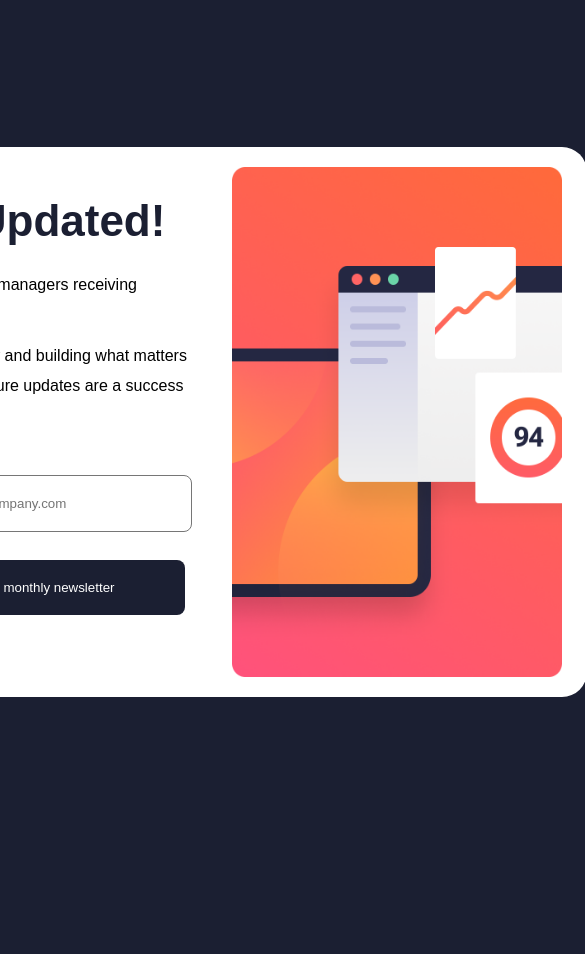
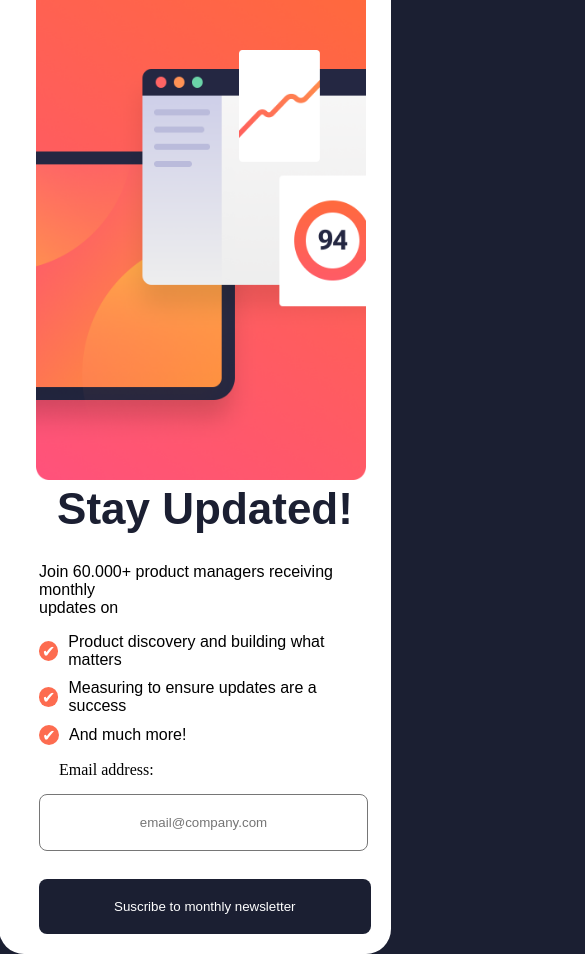
Before and after one commit to julianmc09/Exercise-Form, a plain HTML site: page index.html in a window 390 px wide. Shown: the whole page, 585 px wide, since content can reach past the window. Before the commit the page ends 844 px from the top, so only its background shows below. Drawn offline with Linux system fonts and the light colour scheme.

Commit message:
Add Responsive

```diff
--- a/index.html
+++ b/index.html
@@ -1,11 +1,13 @@
 <!DOCTYPE html>
 <html lang="en">
+
 <head>
     <meta charset="UTF-8">
     <meta name="viewport" content="width=device-width, initial-scale=1.0">
     <title>Form</title>
     <link rel="stylesheet" href="style.css">
 </head>
+
 <body class="body">
     <main>
         <div class="container">
@@ -13,25 +15,27 @@
                 <h1 class="title"><strong>Stay Updated!</strong></h1>
                 <p class="text1">Join 60.000+ product managers receiving monthly<br>updates on</p>
                 <ul class="list">
-                    <li><span class="icon">✔</span>  Product discovery and building what matters</li>
-                    <li><span class="icon">✔</span>  Measuring to ensure updates are a success</li>
-                    <li><span class="icon">✔</span>  And much more!</li>
+                    <li><span class="icon">✔</span> Product discovery and building what matters</li>
+                    <li><span class="icon">✔</span> Measuring to ensure updates are a success</li>
+                    <li><span class="icon">✔</span> And much more!</li>
                 </ul>
 
                 <form action="/send" method="post">
 
-                <label class="label" for="email">Email address:</label>
-                <input type="email" id="email" name="email"  required class="email" placeholder="email@company.com"><br>
-                <button type="submit" value="Suscribe to monthly newsletter" class="button">Suscribe to monthly newsletter</button>
+                    <label class="label" for="email">Email address:</label>
+                    <input type="email" id="email" name="email" required class="email" placeholder="email@company.com"><br>
+                    <button type="submit" value="Suscribe to monthly newsletter" class="button">Suscribe to monthly newsletter</button>
+                </form>
             </div>
-        </form>
-        <div class="image">
-            <img src="./images/desktop.png" alt="Image" width=330px height=510px>
+
+            <div class="image">
+                <img src="./images/desktop.png" alt="Image" width=330px height=510px>
+            </div>
         </div>
-    </div>
 
 
     </main>
 
 </body>
+
 </html>
--- a/style.css
+++ b/style.css
@@ -92,5 +92,31 @@
 }
 
 @media(max-width: 760px){
+    .container{
+        flex-direction: column-reverse;
+    }
+
+    .image{
+        width: 330px;
+        height: 450px;
+        margin-left: 17px;
+        margin-bottom: 35px;
+        margin-top: 60px;
+    }
+
+    .email{
+        margin-left: 0;
+        text-align:center
+
+
+    }
+
+    .button{
+        margin-left: 0  ;
+        padding: 20px 75px;
+    }
+
+
+
 
 }
```
